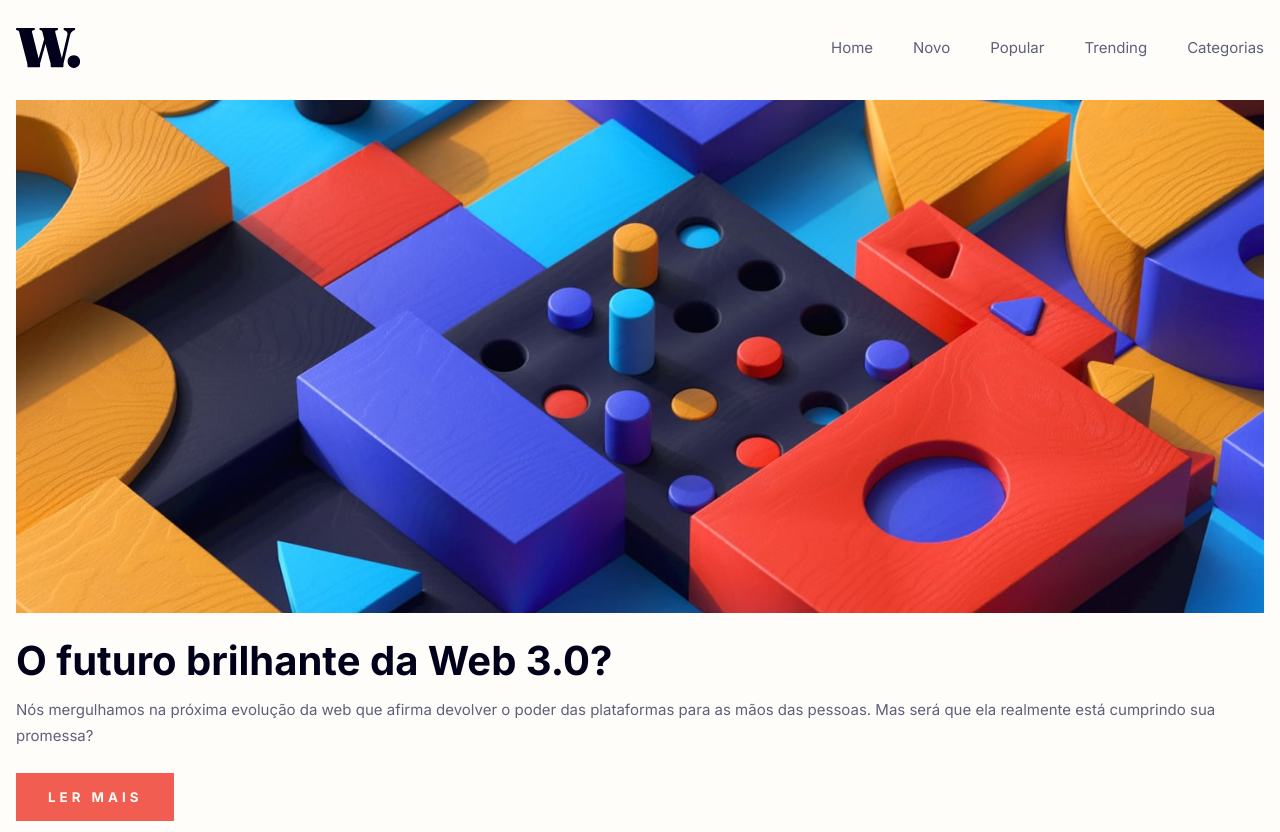
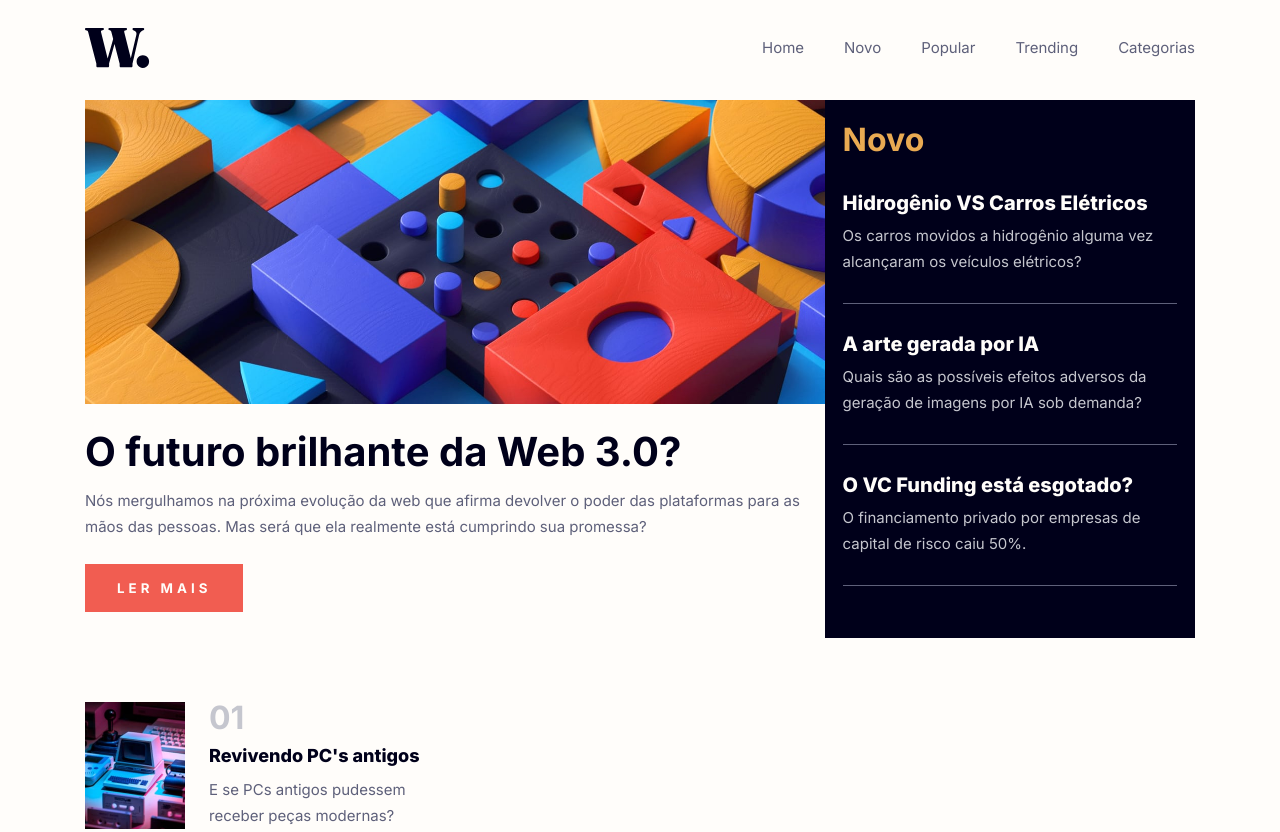
Before and after one commit to joao1joao1/Projecto-2024-, a plain HTML site: page index.html in a window 1280 px wide. Shown: the top 832 px of the page. Drawn offline with Linux system fonts and the light colour scheme.

Commit message:
criação da navegação, exclusão do header mobile, e responsividade

```diff
--- a/style.css
+++ b/style.css
@@ -40,6 +40,9 @@ header {
     justify-content: space-between;
     align-items: center;
     margin-bottom: 2rem;
+
+    max-width: 1110px;
+    margin-inline: auto;
 }
 
 header button {
@@ -83,6 +86,10 @@ header.mobile a {
     line-height: 1.5rem;
 }
 
+main {
+    max-width: 1110px;
+    margin-inline: auto;
+}
 
 .primeira-seçao {
     margin-bottom: 4rem;
@@ -196,6 +203,16 @@ header.mobile a {
 }
 
 @media(min-width: 1110px) {
+    main {
+        display: grid;
+        grid-template-columns: 1fr 1fr 1fr;
+        /* tal grid deixa em conlunas */
+    }
+
+    .primeira-seçao {
+        grid-column: 1/3;
+    }
+
     header > button {
         display: none;
     }
```
